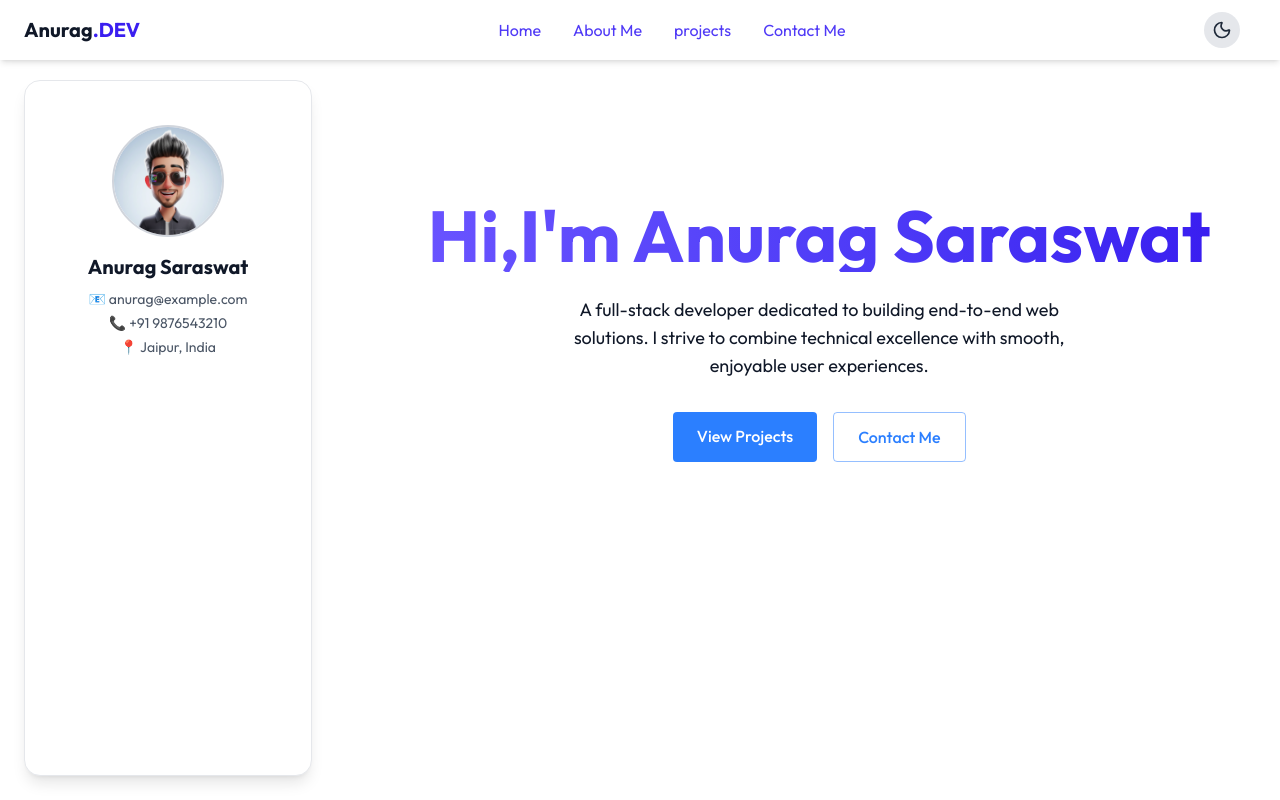
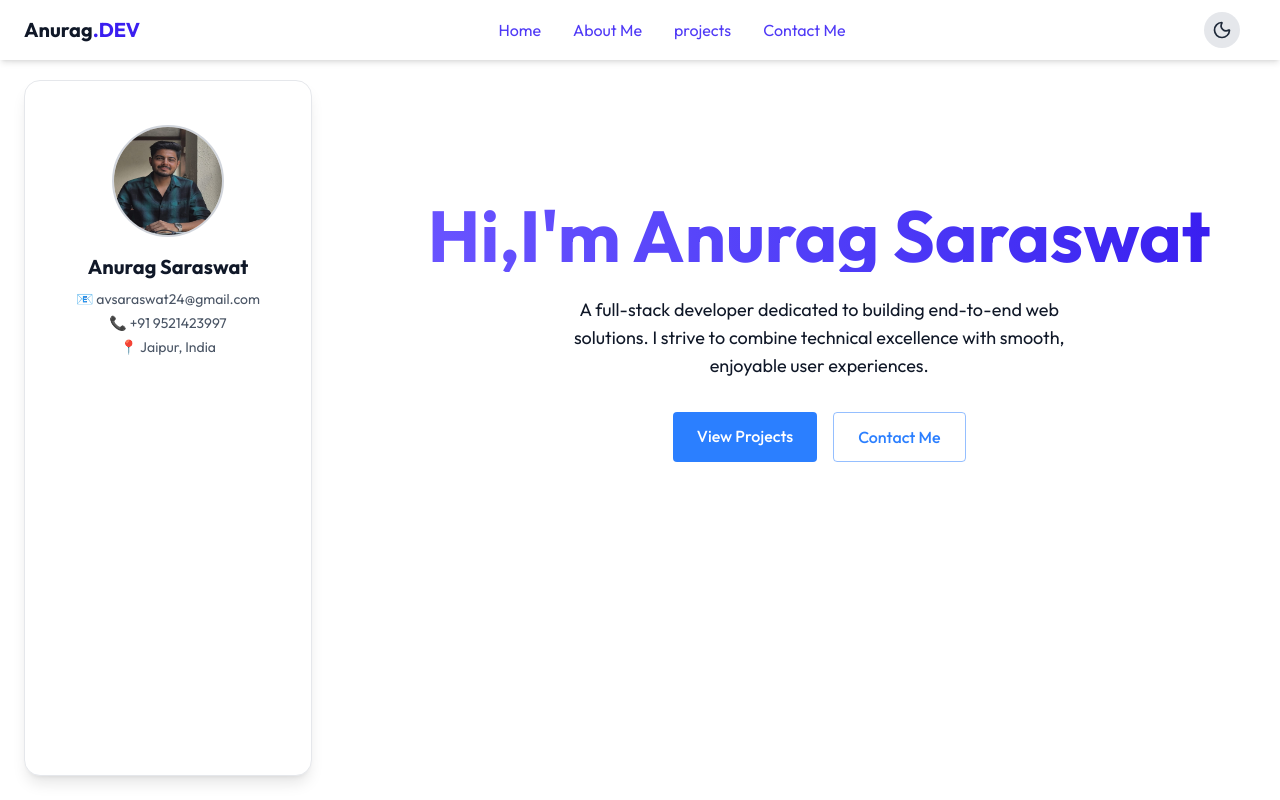
Before and after one commit to Anuragg24/Anuragg24.github.io, a React (Vite) app: page / in a window 1280 px wide. Shown: the top 800 px of the page. Built offline with nearby package versions, Linux system fonts and the light colour scheme.

Commit message:
info changes

```diff
--- a/src/assets/assets.js
+++ b/src/assets/assets.js
@@ -10,7 +10,7 @@ import mern from"./mern.png";
 import springboot from"./spring.png";
 import postgresql from"./postgresql.png";
 import mysql from"./mysql.png";
-import avatar from "./avatar.png"
+import avatar from "./avatar.jpeg"
 
 const asset = {
   cpp,
--- a/src/components/Sidebar.jsx
+++ b/src/components/Sidebar.jsx
@@ -26,11 +26,11 @@ export const Sidebar = () => {
         </h2>
         <p className="text-gray-600 dark:text-gray-400 text-sm mb-1
                       transition-colors duration-300 hover:text-blue-400 dark:hover:text-cyan-300">
-          📧 anurag@example.com
+          📧 avsaraswat24@gmail.com
         </p>
         <p className="text-gray-600 dark:text-gray-400 text-sm mb-1
                       transition-colors duration-300 hover:text-blue-400 dark:hover:text-cyan-300">
-          📞 +91 9876543210
+          📞 +91 9521423997
         </p>
         <p className="text-gray-600 dark:text-gray-400 text-sm
                       transition-colors duration-300 hover:text-blue-400 dark:hover:text-cyan-300">
--- a/src/components/SidebarMobile.jsx
+++ b/src/components/SidebarMobile.jsx
@@ -19,10 +19,10 @@ const SidebarMobile = () => {
             Anurag Saraswat
           </h2>
           <p className="text-gray-600 dark:text-gray-300 text-sm">
-            📧 anurag@example.com
+            📧 avsaraswat24@gmail.com
           </p>
           <p className="text-gray-600 dark:text-gray-300 text-sm">
-            📞 +91 9876543210
+            📞 +91 9521423997
           </p>
           <p className="text-gray-600 dark:text-gray-300 text-sm">
             📍 Jaipur, India
```
Also changed, not shown: src/assets/avatar.jpeg (added).
